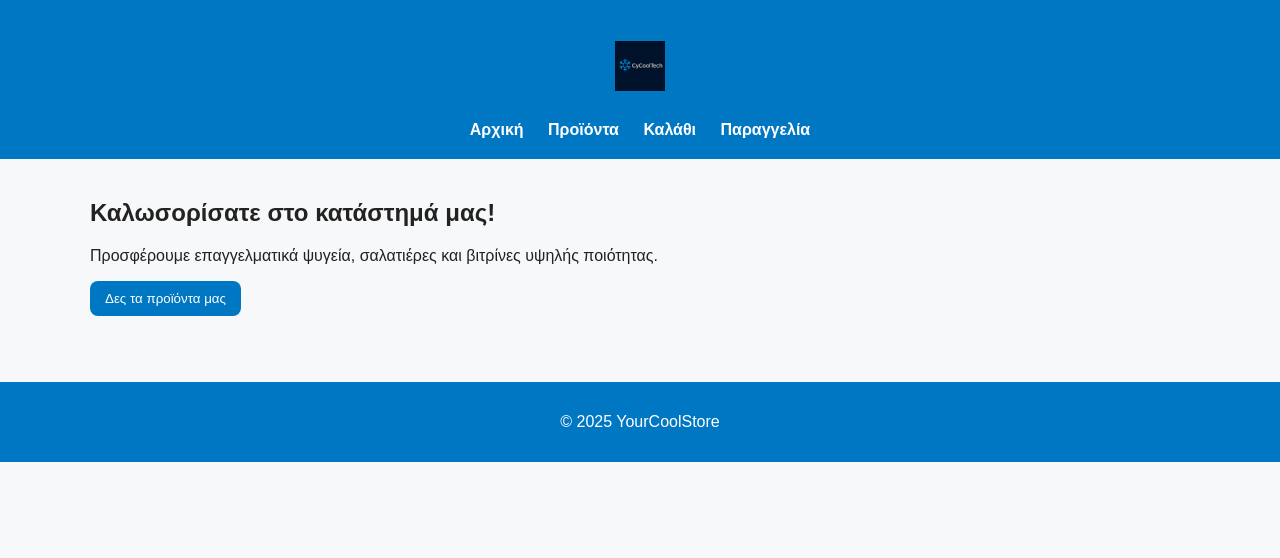
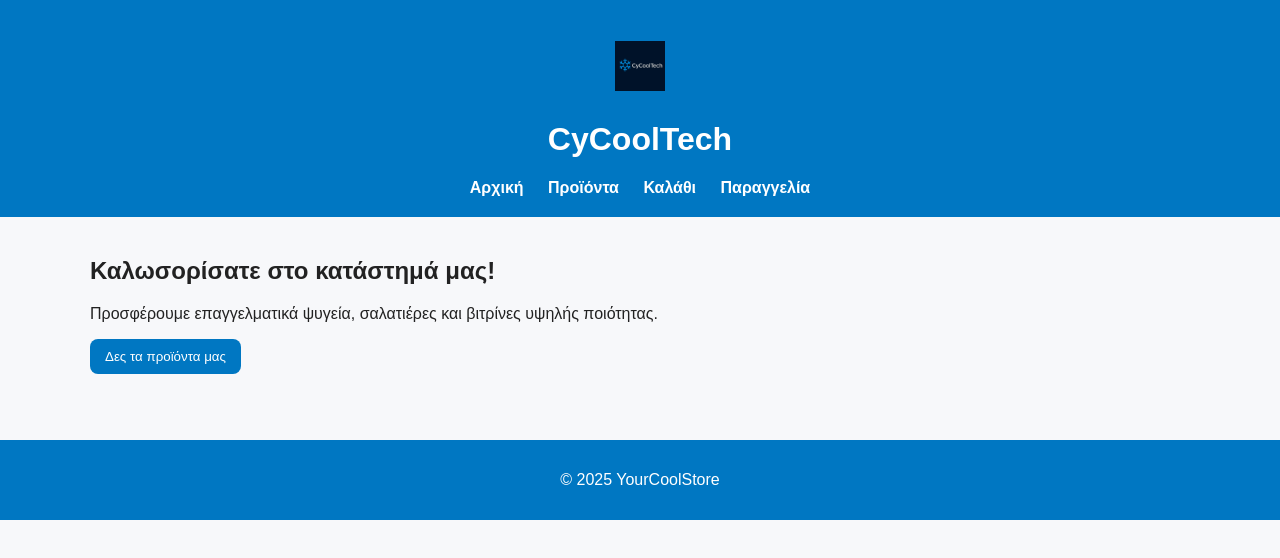
Before and after one commit to arestischri-collab/CyCoolTech, a plain HTML site: page index.html in a window 1280 px wide. Drawn offline with Linux system fonts and the light colour scheme.

Commit message:
Update index.html

```diff
--- a/index.html
+++ b/index.html
@@ -11,7 +11,7 @@
     <h1 class="logo">
   <img src="images/logo.png" alt="CyCoolTech" style="height:50px">
 </h1>
-
+<h1>CyCoolTech</h1>
     <nav>
       <a href="index.html">Αρχική</a>
       <a href="products.html">Προϊόντα</a>
```
